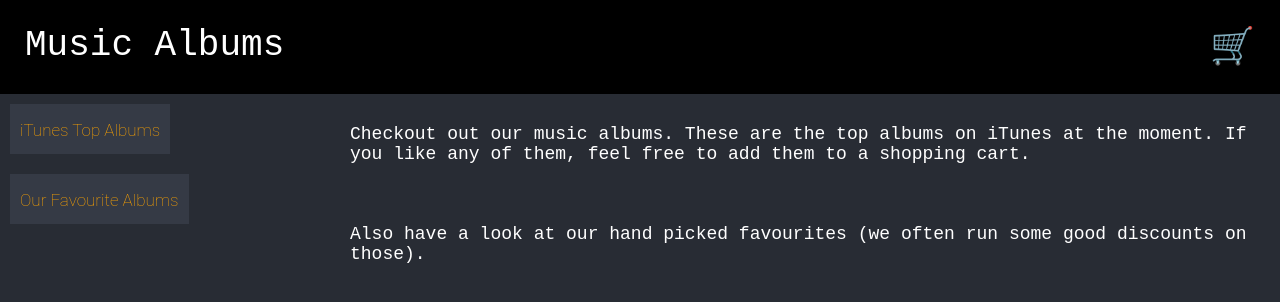
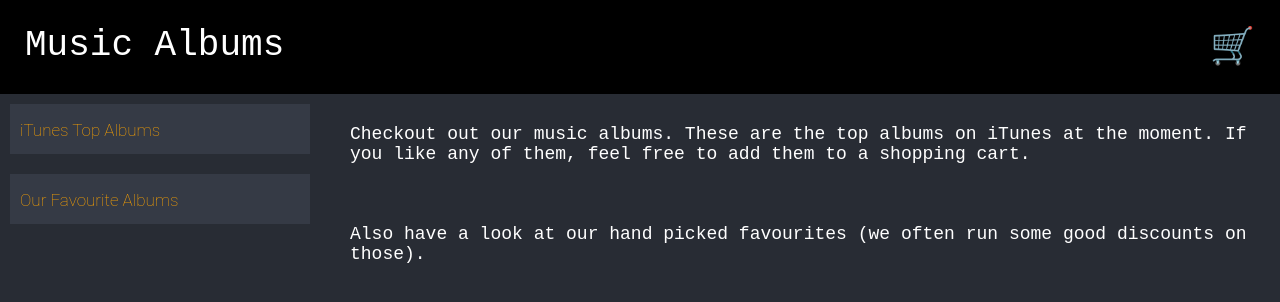
Before and after one commit to piotrtenczyk/music-albums-react-ts, a React (Create React App) app: page / in a window 1280 px wide. Shown: the top 302 px of the page. Built offline with nearby package versions, Linux system fonts and the light colour scheme.

Commit message:
removed duplicated albums from cart

```diff
--- a/src/common/ShopingCartItem.tsx
+++ b/src/common/ShopingCartItem.tsx
@@ -1,8 +1,8 @@
-import { AlbumDescriptionProps } from "./musicAlbum/AlbumDescription";
+import { AlbumShoppingCartItem } from "../state/shoppingCart/shoppingCartReducer";
 import AlbumTitle from "./musicAlbum/AlbumTitle";
 
 interface ShoppingCartItemProps {
-  description: AlbumDescriptionProps;
+  description: AlbumShoppingCartItem;
 }
 
 const cartItemStyle = {
@@ -12,11 +12,17 @@ const cartItemStyle = {
   padding: "5px",
 };
 
+const quantityStyle = {
+  fontSize: "15px",
+  padding: "0 20px",
+};
+
 const ShoppingCartItem: React.FC<ShoppingCartItemProps> = ({ description }) => {
   return (
     <div style={cartItemStyle}>
       <AlbumTitle>{description.title}</AlbumTitle>
       <span>{description.price}</span>
+      <span style={quantityStyle}> x {description.quantity}</span>
     </div>
   );
 };
--- a/src/pageStructure/NavBar.tsx
+++ b/src/pageStructure/NavBar.tsx
@@ -1,8 +1,12 @@
+import { useMediaQuery } from "react-responsive";
 import SmallOrangeLink from "../common/SmallOrangeLink";
-
-const NavBar = () => {
-  const style = {
+const getStyle = (isBigScreen: boolean) => {
+  return {
     gridArea: "navbar",
+    display: "flex",
+    ...(isBigScreen && { flexDirection: "column" as "column" }),
+    ...(!isBigScreen && { justifyContent: "center" }),
+  };
 };
 
 const navLinkStyle = {
@@ -12,20 +16,17 @@ const NavBar = () => {
   padding: "10px",
 };
 
+const NavBar = () => {
+  const isBigScreen = useMediaQuery({ query: "(min-width: 800px)" });
+
   return (
-    <nav style={style}>
-      <div>
+    <nav style={getStyle(isBigScreen)}>
       <span style={navLinkStyle}>
-          <SmallOrangeLink to="/itunes-albums">
-            iTunes Top Albums
-          </SmallOrangeLink>
+        <SmallOrangeLink to="/itunes-albums">iTunes Top Albums</SmallOrangeLink>
       </span>
       <span style={navLinkStyle}>
-          <SmallOrangeLink to="/our-albums">
-            Our Favourite Albums
-          </SmallOrangeLink>
+        <SmallOrangeLink to="/our-albums">Our Favourite Albums</SmallOrangeLink>
       </span>
-      </div>
     </nav>
   );
 };
--- a/src/pages/ItunesAlbumList/itunesDataTransformer.ts
+++ b/src/pages/ItunesAlbumList/itunesDataTransformer.ts
@@ -11,7 +11,14 @@ interface PriceObject {
   };
 }
 
+interface IdObject {
+  attributes: {
+    "im:id": string;
+  };
+}
+
 export interface ItunesAlbumDataEntry {
+  id: IdObject;
   "im:name": ObjectWithlabel;
   "im:artist": ObjectWithlabel;
   "im:price"?: PriceObject;
@@ -25,6 +32,7 @@ export const getAlbumsFromItunesAlbumData = (
     const priceValueFromItunes = itunesAlbum?.["im:price"]?.attributes.amount;
 
     return {
+      id: itunesAlbum.id.attributes["im:id"],
       number: index + 1,
       coverImageUrl: itunesAlbum?.["im:image"]?.[2]?.label || "",
       description: {
--- a/src/state/shoppingCart/shoppingCartReducer.ts
+++ b/src/state/shoppingCart/shoppingCartReducer.ts
@@ -1,9 +1,16 @@
 import { AlbumDescriptionProps } from "../../common/musicAlbum/AlbumDescription";
 import { ADD_ALBUM_TO_CART, ShoppingCartAction } from "./shoppingCartActions";
 
+export interface AlbumShoppingCartItem {
+  title: string;
+  artist: string;
+  price: number;
+  quantity: number;
+}
+
 interface ShoppingCartState {
   numberOfItems: number;
-  items: AlbumDescriptionProps[];
+  items: AlbumShoppingCartItem[];
   totalPrice: number;
 }
 
@@ -13,13 +20,39 @@ const initialState: ShoppingCartState = {
   totalPrice: 0,
 };
 
+const albumsAreEqual = (
+  album1: AlbumDescriptionProps,
+  album2: AlbumDescriptionProps
+) => {
+  return album1.title === album2.title && album1.artist === album2.artist;
+};
+
 const shoppingCartReducer = (
   state: ShoppingCartState = initialState,
   action: ShoppingCartAction
 ) => {
   switch (action.type) {
     case ADD_ALBUM_TO_CART: {
-      const newItems = [...state.items, action.albumDescription];
+      const newAlbum = { ...action.albumDescription, quantity: 1 };
+
+      const albumsMatchinNewAlbumFromAction = state.items.filter((item) =>
+        albumsAreEqual(item, newAlbum)
+      );
+
+      const addedAlbymExistsInCart = albumsMatchinNewAlbumFromAction.length > 0;
+
+      let newItems = [];
+
+      if (addedAlbymExistsInCart) {
+        newItems = state.items.map((item) => {
+          if (albumsAreEqual(item, newAlbum)) {
+            return { ...item, quantity: item.quantity + 1 };
+          }
+          return item;
+        });
+      } else {
+        newItems = [...state.items, newAlbum];
+      }
 
       const totalPrice = newItems.reduce(
         (accumulator: number, currentValue) => accumulator + currentValue.price,
```
Also changed, not shown: src/state/store.ts (+8 -0 lines). Lines whose indentation alone changed are shown as unchanged.
